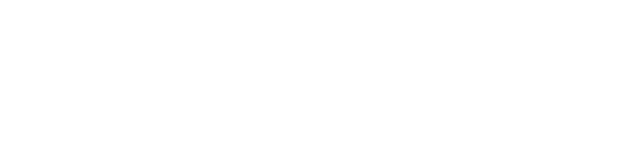
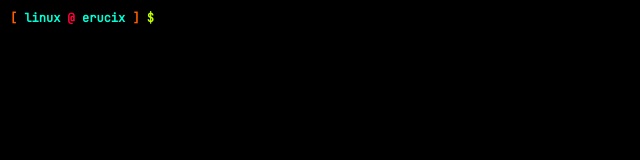
Before and after one commit to erucix/Web-Terminal, a plain HTML site: page index.html in a window 1280 px wide. Shown: the whole page, without its empty margins (0-640 px from the left). Drawn offline with Linux system fonts and the light colour scheme; the site is published under a folder, as on GitHub Pages, so addresses that start at the root find nothing.

Commit message:
Update index.html

```diff
--- a/index.html
+++ b/index.html
@@ -5,14 +5,14 @@
   <meta http-equiv="X-UA-Compatible" content="IE=Edge">
   <meta name="viewport" content="width=device-width, initial-scale=1">
   <title>TERMINAL</title>
-  <link rel="stylesheet" href="/src/style.css">
+  <link rel="stylesheet" href="./src/style.css">
 </head>
 
 <body>
   <div class="terminalBody">
 
   </div>
-  <script src="/src/main.js">
+  <script src="./src/main.js">
 
   </script>
 </body>
```
